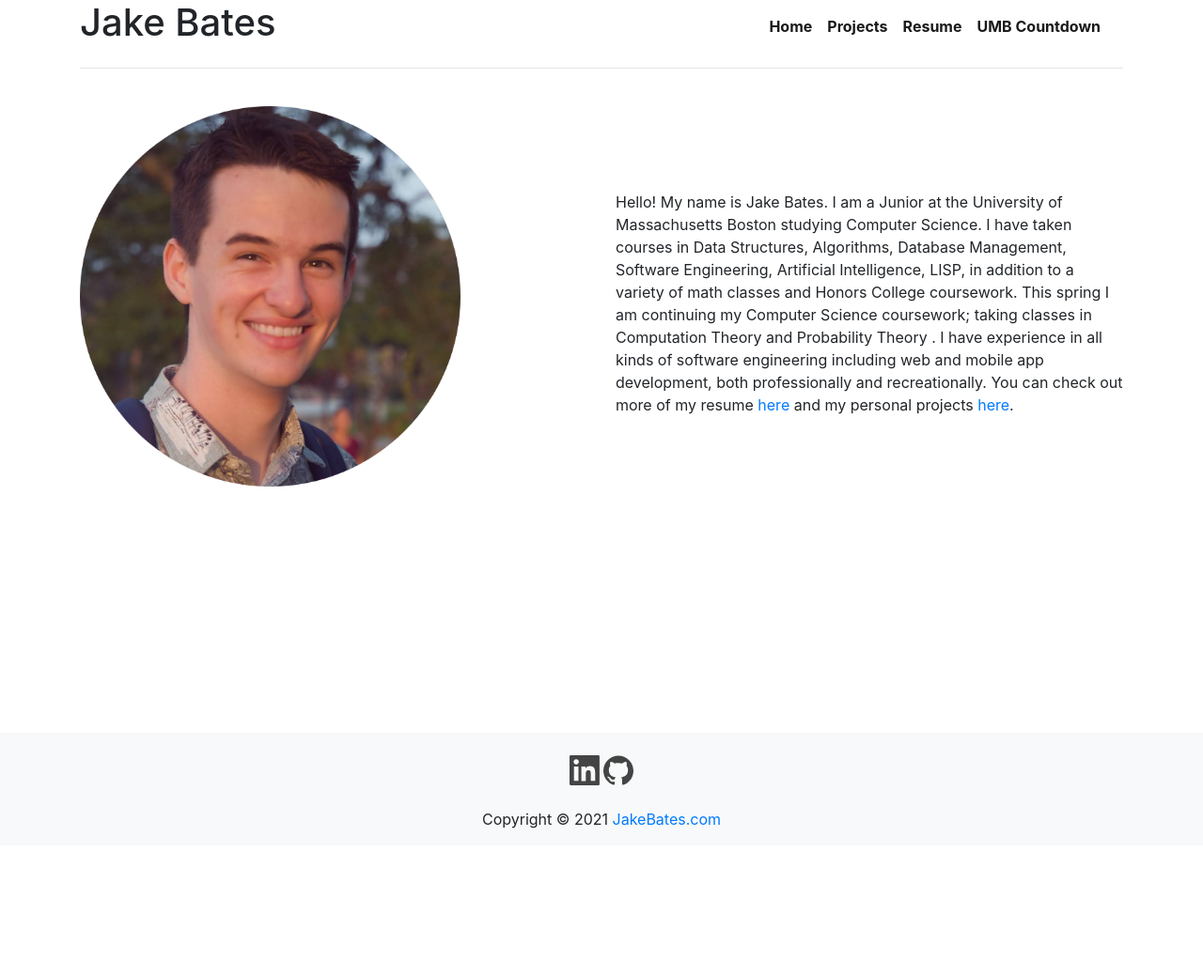
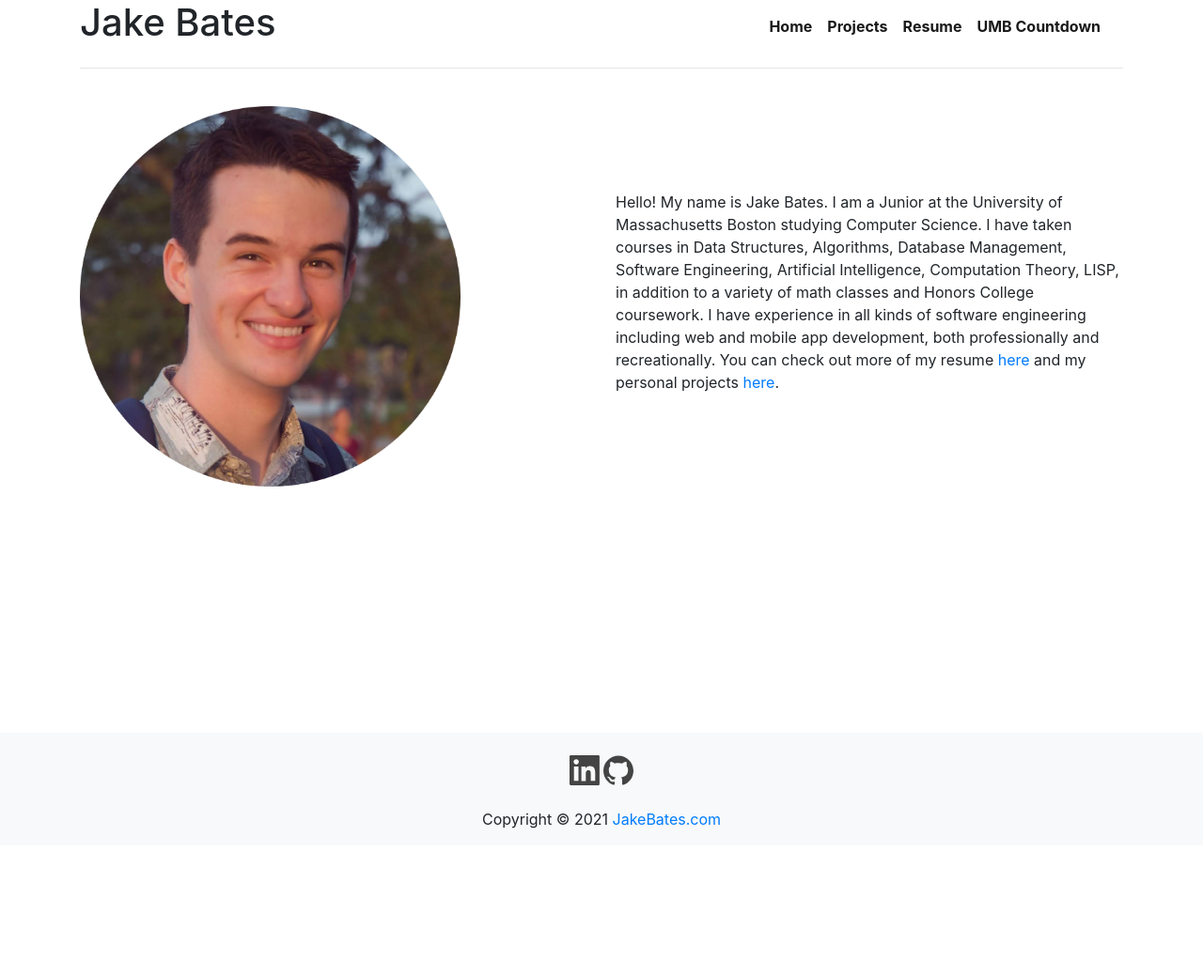
Before and after one commit to jpbates13/jpbates13.github.io, a Jekyll site: the page built from index.html, in a window 1280 px wide. Shown: the whole page at 94% size. Built offline with Jekyll 4.4.1, drawn with Linux system fonts in a browser that asks for light colours; nearby versions of some CDN libraries.

Commit message:
Updated bio

```diff
--- a/index.html
+++ b/index.html
@@ -18,10 +18,8 @@ layout: main-layout
         Hello! My name is Jake Bates. I am a Junior at the University of
         Massachusetts Boston studying Computer Science. I have taken courses in
         Data Structures, Algorithms, Database Management, Software
-        Engineering, Artificial Intelligence, LISP, in addition to a
-        variety of math classes and Honors College coursework. This spring I am
-        continuing my Computer Science coursework; taking classes in Computation Theory and Probability Theory .
-        I have experience in all kinds of software engineering including web and mobile app development,
+        Engineering, Artificial Intelligence, Computation Theory,  LISP, in addition to a
+        variety of math classes and Honors College coursework. I have experience in all kinds of software engineering including web and mobile app development,
         both professionally and recreationally. You can check out more of my
         resume <a href="/assets/resume.pdf">here</a> and my personal projects
         <a href="https://github.com/jpbates13">here</a>.
```
Also changed, not shown: 1 other file.
